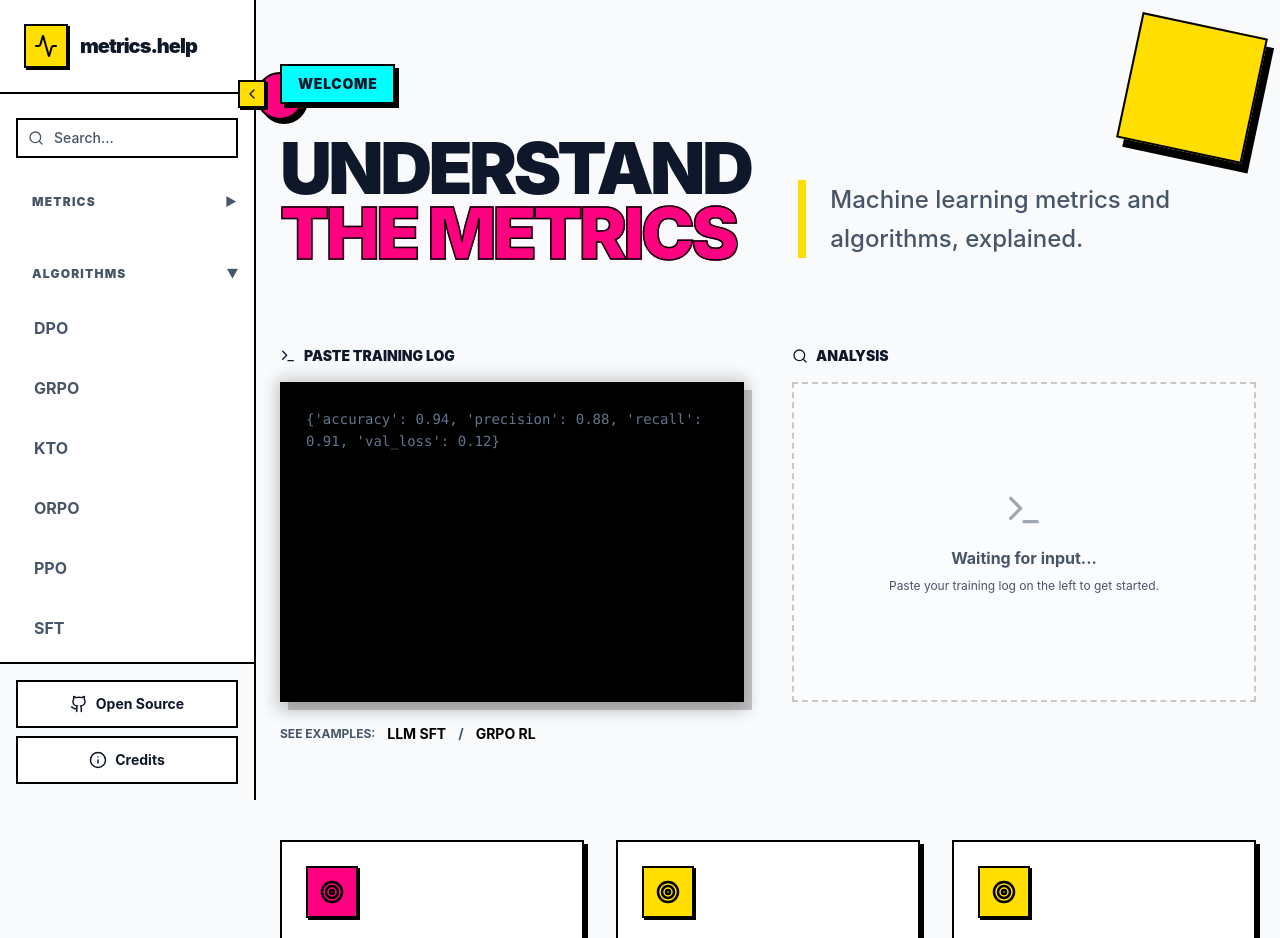
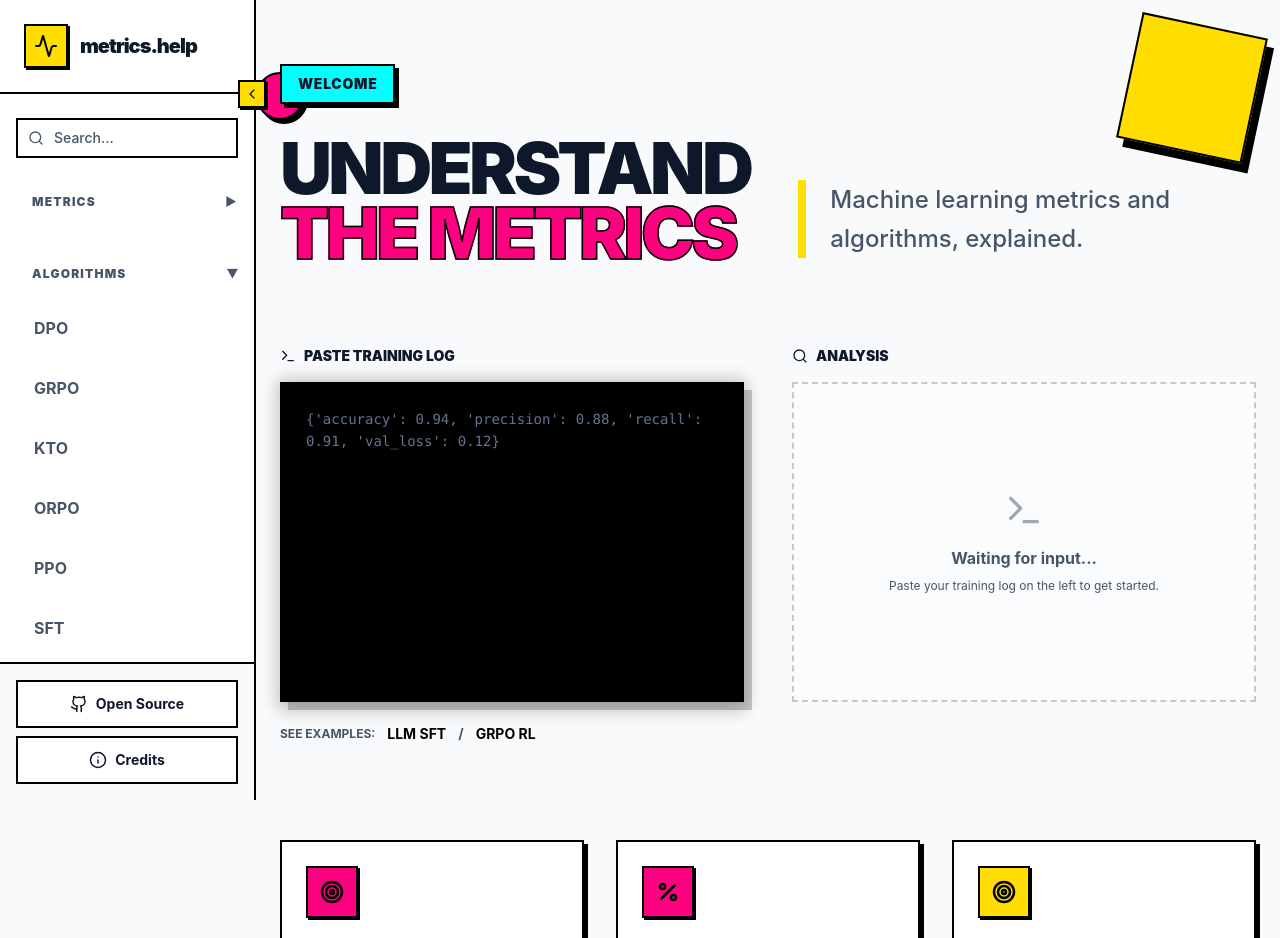
Before and after one commit to yoavf/metrics.help, a React (Vite) app: page / in a window 1280 px wide. Shown: the top 938 px of the page. Built offline with nearby package versions, Linux system fonts and the light colour scheme.

Commit message:
vary icons

```diff
--- a/src/components/MetricCard.jsx
+++ b/src/components/MetricCard.jsx
@@ -1,19 +1,47 @@
 import React from 'react';
 import { Link } from 'react-router-dom';
-import { TrendingDown, Target, Crosshair, Search } from 'lucide-react';
+import {
+    TrendingDown, Target, Crosshair, Search, Activity, Zap,
+    Gauge, BarChart3, Percent, GitBranch, Shuffle, Scale,
+    Trophy, CheckCircle, Hash, FileText, Sigma
+} from 'lucide-react';
 
 const icons = {
     loss: TrendingDown,
     accuracy: Target,
     precision: Crosshair,
     recall: Search,
+    f1: Scale,
+    perplexity: Shuffle,
+    entropy: Activity,
+    kl: GitBranch,
+    rewards: Trophy,
+    reward_accuracy: CheckCircle,
+    clip_ratio: Percent,
+    grad_norm: BarChart3,
+    learning_rate: Gauge,
+    token_accuracy: Hash,
+    completions: FileText,
+    mean_token_accuracy: Sigma,
 };
 
 const colors = {
     loss: 'bg-accent-yellow',
     accuracy: 'bg-accent-pink',
     precision: 'bg-accent-cyan',
-    recall: 'bg-accent-yellow', // Reusing yellow for balance
+    recall: 'bg-accent-yellow',
+    f1: 'bg-accent-pink',
+    perplexity: 'bg-accent-cyan',
+    entropy: 'bg-accent-yellow',
+    kl: 'bg-accent-pink',
+    rewards: 'bg-accent-yellow',
+    reward_accuracy: 'bg-accent-cyan',
+    clip_ratio: 'bg-accent-pink',
+    grad_norm: 'bg-accent-cyan',
+    learning_rate: 'bg-accent-yellow',
+    token_accuracy: 'bg-accent-pink',
+    completions: 'bg-accent-cyan',
+    mean_token_accuracy: 'bg-accent-yellow',
 };
 
 const MetricCard = ({ metric }) => {
```
